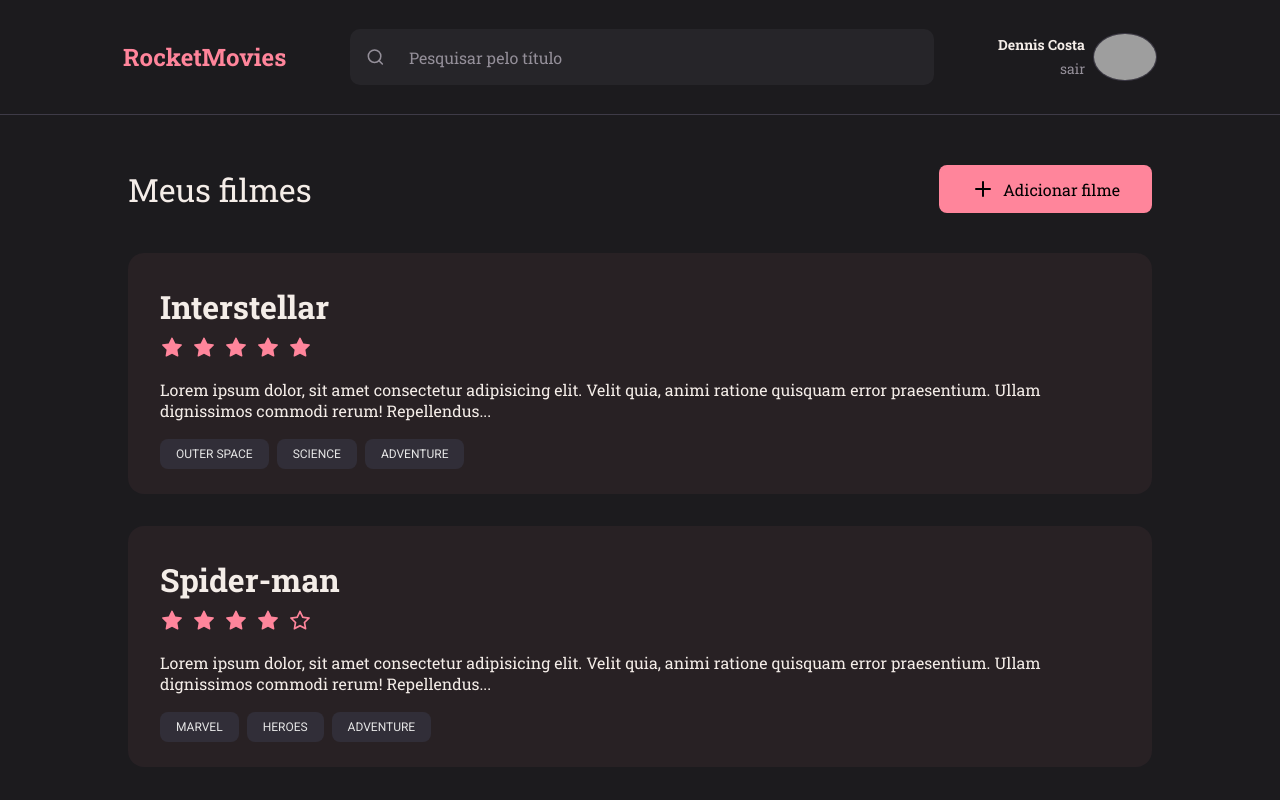
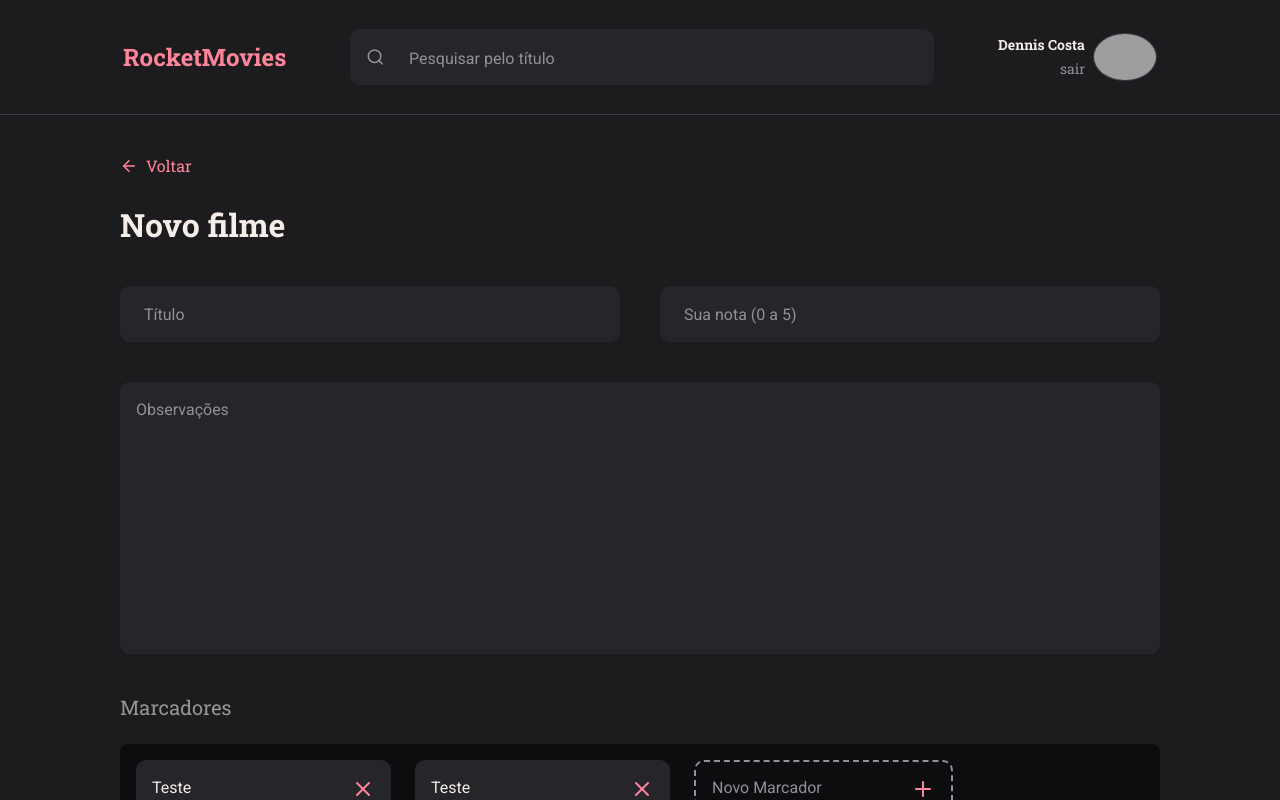
Before and after one commit to denniscosta13/rocket-movies, a React (Vite) app: page / in a window 1280 px wide. Built offline with nearby package versions, Linux system fonts and the light colour scheme; grey boxes are pictures that could not be loaded.

Commit message:
New review page done and few fixes

```diff
--- a/src/Pages/Home/index.jsx
+++ b/src/Pages/Home/index.jsx
@@ -3,7 +3,7 @@ import { FiPlus } from 'react-icons/fi'
 import { Container, Content } from './styles'
 
 import { Header } from '../../components/Header'
-import { Movie } from '../../components/Movie'
+import { MovieReview } from '../../components/MovieReview'
 
 export function Home() {
     return (
@@ -21,7 +21,7 @@ export function Home() {
                 </header>
 
                 <Content>
-                    <Movie data={{
+                    <MovieReview data={{
                         title: 'Interstellar',
                         rating: '5',
                         description: 'Lorem ipsum dolor, sit amet consectetur adipisicing elit. Velit quia, animi ratione quisquam error praesentium. Ullam dignissimos commodi rerum! Repellendus quibusdam doloribus magnam! Sint illum voluptas unde culpa amet nobis?Lorem ipsum dolor, sit amet consectetur adipisicing elit. Velit quia, animi ratione quisquam error praesentium. Ullam dignissimos commodi rerum! Repellendus quibusdam doloribus magnam! Sint illum voluptas unde culpa amet nobis?Lorem ipsum dolor, sit amet consectetur adipisicing elit. Velit quia, animi ratione quisquam error praesentium. Ullam dignissimos commodi rerum! Repellendus quibusdam doloribus magnam! Sint illum voluptas unde culpa amet nobis?',
@@ -32,7 +32,7 @@ export function Home() {
                         ]
                     }} />
 
-                    <Movie data={{
+                    <MovieReview data={{
                         title: 'Spider-man',
                         rating: '4',
                         description: 'Lorem ipsum dolor, sit amet consectetur adipisicing elit. Velit quia, animi ratione quisquam error praesentium. Ullam dignissimos commodi rerum! Repellendus quibusdam doloribus magnam! Sint illum voluptas unde culpa amet nobis?Lorem ipsum dolor, sit amet consectetur adipisicing elit. Velit quia, animi ratione quisquam error praesentium. Ullam dignissimos commodi rerum! Repellendus quibusdam doloribus magnam! Sint illum voluptas unde culpa amet nobis?Lorem ipsum dolor, sit amet consectetur adipisicing elit. Velit quia, animi ratione quisquam error praesentium. Ullam dignissimos commodi rerum! Repellendus quibusdam doloribus magnam! Sint illum voluptas unde culpa amet nobis?',
--- /dev/null
+++ b/src/Pages/NewReview/index.jsx
@@ -0,0 +1,41 @@
+import { Container, Form, TextArea } from "./styles";
+
+import { Header } from '../../components/Header'
+import { ButtonText } from '../../components/ButtonText'
+import { Input } from "../../components/Input";
+import { Button } from "../../components/Button";
+import { NewTag } from "../../components/NewTag";
+
+import { FiArrowLeft } from "react-icons/fi";
+
+export function NewReview() {
+    return (
+        <Container>
+            <Header/>
+
+            <Form>
+                <header>
+                    <ButtonText Icon={FiArrowLeft} title="Voltar" />
+                    <h1>Novo filme</h1>
+                </header>
+
+                <Input type="text" placeholder="Título" />
+                <Input type="number" min="0" max="5" step="1" placeholder="Sua nota (0 a 5)" />
+
+                <TextArea  placeholder="Observações" />
+
+                <div className="tags-section">
+                    <h3>Marcadores</h3>
+                    <div className="tags">
+                        <NewTag value="teste"/>
+                        <NewTag value="teste"/>
+                        <NewTag isNew placeholder="Novo marcador"/>
+                    </div>
+                </div>
+
+                <Button deleteBtn title="Excluir filme"/>
+                <Button title="Salvar alterações"/>
+            </Form>
+        </Container>
+    )
+}
--- /dev/null
+++ b/src/Pages/NewReview/styles.js
@@ -0,0 +1,101 @@
+import styled from "styled-components";
+
+export const Container = styled.div`
+    display: grid;
+    grid-template-rows: max-content auto;
+    grid-template-areas:
+    "header"
+    "content";
+
+
+    width: 100%;
+    height: 100vh;
+
+    background-color: ${({ theme }) => theme.COLORS.BACKGROUND_800};
+`
+
+export const Form = styled.form`
+    grid-area: content;
+    overflow-y: auto;
+
+    padding: 4rem 12rem 8rem;
+
+    display: grid;
+    grid-template-columns: repeat(2, 1fr);
+    grid-template-rows: repeat(2, 1fr) 272px repeat(2, 1fr);
+    grid-column-gap: 40px;
+    grid-row-gap: 40px;
+
+    > header {
+        grid-area: 1 / 1 / 2 / 3;
+
+        h1 {
+            margin-top: 2.4rem;
+        }
+    }
+
+    > input:first-child {
+        grid-area: 2 / 1 / 3 / 2;
+    }
+
+    > input:nth-child(2) {
+        grid-area: 2 / 1 / 3 / 2;
+    }
+
+    > button:first-child {
+        grid-area: 5 / 1 / 6 / 2;
+
+        background-color: ${({ theme }) => theme.COLORS.BACKGROUND_900};
+        color: ${({ theme }) => theme.COLORS.PINK};
+    }
+
+    > button:nth-child(2) {
+        grid-area: 5 / 2 / 6 / 3;
+    }
+
+    .tags-section {
+        grid-area: 4 / 1 / 5 / 3;
+
+        > h3 {
+            font-size: 2rem;
+            font-weight: 400;
+            color: ${({ theme }) => theme.COLORS.GRAY_200};
+        }
+    }
+
+    .tags {
+        padding: 1.6rem;
+        margin-top: 2.4rem;
+
+        background-color: ${({ theme }) => theme.COLORS.BACKGROUND_900};
+
+        border-radius: 0.8rem;
+
+        display: flex;
+        align-items: center;
+        justify-content: flex-start;
+        gap: 2.4rem;
+    }
+`
+export const TextArea = styled.textarea`
+    grid-area: 3 / 1 / 4 / 3;
+
+    font-family: 'Roboto', sans-serif;
+    font-size: 1.6rem;
+    color: ${({ theme }) => theme.COLORS.WHITE};
+
+    background-color: ${({ theme }) => theme.COLORS.BACKGROUND_700};
+
+    padding: 1.8rem 1.6rem;
+
+    resize: none;
+
+    border: none;
+    border-radius: 1rem;
+
+    &::placeholder {
+        color: ${({ theme }) => theme.COLORS.GRAY_300};
+        font-family: 'Roboto', sans-serif;
+        font-size: 1.6rem;
+    }
+`
--- a/src/components/Button/index.jsx
+++ b/src/components/Button/index.jsx
@@ -1,10 +1,11 @@
 import { Container } from './styles'
 
-export function Button({ title, loading = false, ...rest }) {
+export function Button({ title, loading = false, deleteBtn = false, ...rest }) {
     return (
         <Container
             type="button"
             disabled={ loading }
+            $deletebtn = {deleteBtn.toString()}
             {...rest}
         >
             {loading ? 'Carregando...' : title}
--- a/src/components/Button/styles.js
+++ b/src/components/Button/styles.js
@@ -10,9 +10,9 @@ export const Container = styled.button`
     text-align: center;
     font-size: 1.6rem;
     font-weight: 500;
-    color: ${({ theme }) => theme.COLORS.BACKGROUND_600};
+    color: ${({ theme, $deletebtn }) => $deletebtn === "true" ? theme.COLORS.PINK : theme.COLORS.BACKGROUND_600};
 
-    background-color: ${({ theme }) => theme.COLORS.PINK};
+    background-color: ${({ theme, $deletebtn  }) => $deletebtn === "true" ? theme.COLORS.BACKGROUND_900 : theme.COLORS.PINK};
 
     &:disabled {
         opacity: 0.5;
--- a/src/components/Input/styles.js
+++ b/src/components/Input/styles.js
@@ -25,6 +25,7 @@ export const Container = styled.div`
 
         &::placeholder {
             color: ${({ theme }) => theme.COLORS.GRAY_300};
+            font-family: 'Roboto', sans-serif;
         }
     }
 
@@ -32,4 +33,5 @@ export const Container = styled.div`
         color: ${({ theme }) => theme.COLORS.GRAY_300};
         margin-left: 1.6rem;
     }
+
 `
--- a/src/components/Movie/index.jsx
+++ b/src/components/MovieReview/index.jsx
@@ -3,7 +3,7 @@ import { Container } from "./styles";
 import { StarRate } from '../StarRate'
 import { Tag } from '../Tag'
 
-export function Movie({ data, ...rest}) {
+export function MovieReview({ data, ...rest}) {
     return (
         <Container {...rest}>
             <h1>{data.title}</h1>
--- /dev/null
+++ b/src/components/NewTag/index.jsx
@@ -0,0 +1,22 @@
+import { FiPlus, FiX } from "react-icons/fi";
+import { Container } from "./styles";
+
+export function NewTag( { isNew = false, value, onClick, ...rest }) {
+    return (
+        <Container $isnew = {isNew.toString()} >
+            <input
+                type="text"
+                value = {value}
+                readOnly = {!isNew}
+                {...rest}
+            />
+
+            <button
+                type="button"
+                onClick={onClick}
+            >
+                { isNew ? <FiPlus /> : <FiX />}
+            </button>
+        </Container>
+    )
+}
--- /dev/null
+++ b/src/components/NewTag/styles.js
@@ -0,0 +1,54 @@
+import styled from "styled-components";
+
+export const Container = styled.div`
+    padding: 1.6rem;
+
+    height: 5.6rem;
+    width: fit-content;
+
+
+    border-radius: 1rem;
+
+    display: flex;
+    gap: 1.6rem;
+    align-items: center;
+
+
+    background-color: ${({ theme, $isnew }) => $isnew === "true"  ? "transparent" : theme.COLORS.BACKGROUND_700};
+    border: ${({ theme, $isnew }) => $isnew === "true"  ? `2px dashed ${theme.COLORS.GRAY_300}` : "none" };
+
+    > input {
+        width: 100%;
+        height: 5.6rem;
+
+        background-color: transparent;
+
+        border: none;
+        border-radius: 1rem;
+
+        font-size: 1.6rem;
+        font-family: 'Roboto', sans-serif;
+        text-transform: capitalize;
+        color: ${({ theme }) => theme.COLORS.WHITE};
+
+        &::placeholder {
+            color: ${({ theme }) => theme.COLORS.GRAY_300};
+        }
+
+
+    }
+
+
+    > button {
+        border: none;
+        background: none;
+        height: 2.4rem;
+
+        color: ${({ theme }) => theme.COLORS.PINK};
+        font-size: 2.4rem;
+
+        padding: 0;
+        margin: 0;
+    }
+
+`
--- a/src/main.jsx
+++ b/src/main.jsx
@@ -1,7 +1,7 @@
 import React from 'react'
 import ReactDOM from 'react-dom/client'
 
-import { Home } from './Pages/Home'
+import { NewReview } from './Pages/NewReview'
 
 import { ThemeProvider } from 'styled-components'
 import GlobalStyles from './styles/global'
@@ -11,7 +11,7 @@ ReactDOM.createRoot(document.getElementById('root')).render(
   <React.StrictMode>
     <ThemeProvider theme={ theme }>
       <GlobalStyles />
-      <Home />
+      <NewReview />
     </ThemeProvider>
   </React.StrictMode>,
 )
```
Also changed, not shown: src/components/MovieReview/styles.js (renamed from src/components/Movie/styles.js).
